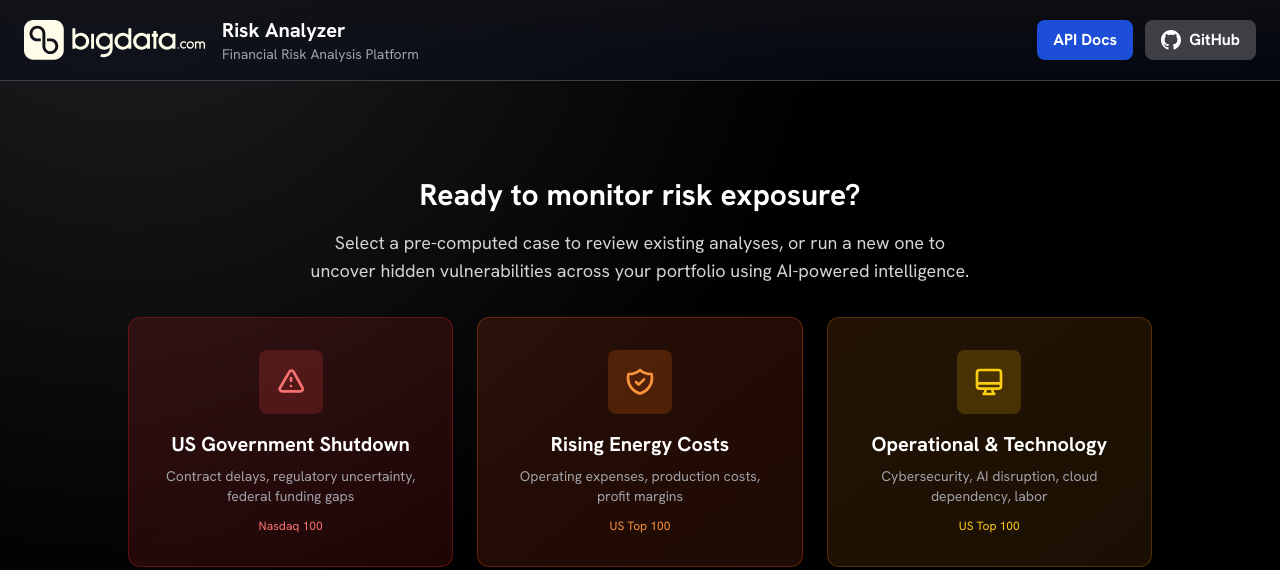
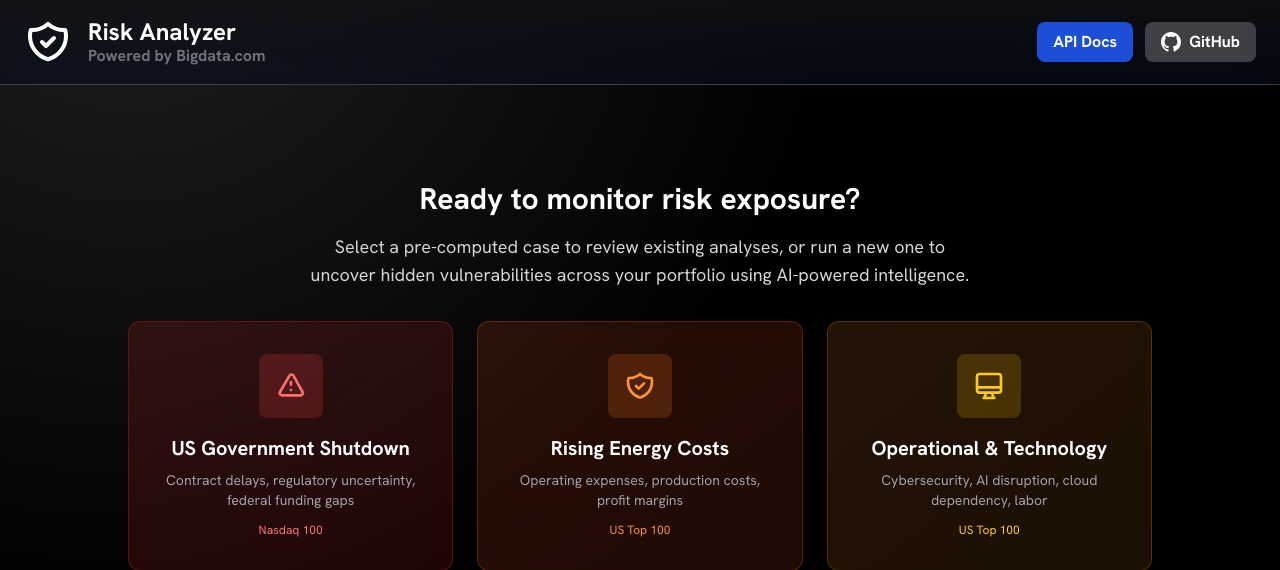
Before and after one commit to Bigdata-com/bigdata-risk-analyzer, a Python web app: template bigdata_risk_analyzer/templates/api/index.html.jinja in a window 1280 px wide. Shown: the top 570 px of the page. Run offline with Jinja, Linux system fonts and the light colour scheme; the template is opened without the code that fills it, so the values that code supplies are empty; some libraries are stand-ins or nearby versions.

Commit message:
logo changes (#24)
* new logo. powered by bigdata

* changelog

* Reorder tabs. Taxonomy second

---------

Co-authored-by: jaldana <jaldana@ravenpack.com>

```diff
--- a/bigdata_risk_analyzer/templates/api/base.html.jinja
+++ b/bigdata_risk_analyzer/templates/api/base.html.jinja
@@ -104,16 +104,18 @@
 
 	<!-- Header 1: Brand & Navigation -->
 	<nav class="flex items-center justify-between px-6 py-4 border-b border-zinc-700 bg-gradient-to-b from-[#101116d9] to-[#080c1e99]" role="navigation" aria-label="main navigation">
-		<!-- Left: Logo + Title + Subtitle -->
-		<div class="flex items-center gap-4">
-			<a id="logo-link" class="inline-flex items-center gap-2 no-underline text-text font-semibold" href="/">
-				<img class="h-[40px] w-auto" alt="light logo" src="static/bigdata_logo.svg">
-			</a>
-			<div class="flex flex-col">
-				<h1 class="text-xl font-bold text-white">Risk Analyzer</h1>
-				<p class="text-sm text-zinc-400">Financial Risk Analysis Platform</p>
+		<!-- Left: Icon + Title + Subtitle -->
+		<a id="logo-link" class="inline-flex items-center gap-2 no-underline text-text font-semibold" href="/">
+			<div class="flex items-center gap-4">
+				<svg class="w-12 h-12 text-white" fill="none" stroke="currentColor" viewBox="0 0 24 24">
+					<path stroke-linecap="round" stroke-linejoin="round" stroke-width="2" d="M9 12l2 2 4-4m5.618-4.016A11.955 11.955 0 0112 2.944a11.955 11.955 0 01-8.618 3.04A12.02 12.02 0 003 9c0 5.591 3.824 10.29 9 11.622 5.176-1.332 9-6.03 9-11.622 0-1.042-.133-2.052-.382-3.016z"></path>
+				</svg>
+				<div class="flex flex-col gap-0.5">
+					<h1 class="text-2xl font-bold text-white">Risk Analyzer</h1>
+					<p class="text-base text-zinc-500 -mt-1.5">Powered by Bigdata.com</p>
+				</div>
 			</div>
-		</div>
+		</a>
 
 		<!-- Right: Navigation Buttons -->
 		<div class="flex items-center gap-3">
@@ -149,6 +151,7 @@
 <script>
 	const urlParams = new URLSearchParams(window.location.search);
 	const token = urlParams.get('token');
+
 	if (token) {
 		const logoLink = document.getElementById('logo-link');
 		logoLink.href = `/?token=${encodeURIComponent(token)}`;
--- a/bigdata_risk_analyzer/templates/api/index.html.jinja
+++ b/bigdata_risk_analyzer/templates/api/index.html.jinja
@@ -295,6 +295,13 @@
           </svg>
           Overview
         </button>
+        <button data-tab="mindmap"
+          class="flex items-center gap-2 px-4 py-3 rounded-lg font-medium text-sm transition-all duration-200 border-b-2 border-transparent text-zinc-400 hover:text-zinc-200">
+          <svg class="w-4 h-4" fill="none" stroke="currentColor" viewBox="0 0 24 24">
+            <path stroke-linecap="round" stroke-linejoin="round" stroke-width="2" d="M3 7v10a2 2 0 002 2h14a2 2 0 002-2V9a2 2 0 00-2-2h-6l-2-2H5a2 2 0 00-2 2z"></path>
+          </svg>
+          Taxonomy
+        </button>
         <button data-tab="summary"
           class="flex items-center gap-2 px-4 py-3 rounded-lg font-medium text-sm transition-all duration-200 border-b-2 border-transparent text-zinc-400 hover:text-zinc-200">
           <svg class="w-4 h-4" fill="none" stroke="currentColor" viewBox="0 0 24 24">
@@ -308,13 +315,6 @@
             <path stroke-linecap="round" stroke-linejoin="round" stroke-width="2" d="M19 21V5a2 2 0 00-2-2H7a2 2 0 00-2 2v16m14 0h2m-2 0h-5m-9 0H3m2 0h5M9 7h1m-1 4h1m4-4h1m-1 4h1m-5 10v-5a1 1 0 011-1h2a1 1 0 011 1v5m-4 0h4"></path>
           </svg>
           Company Screener
-        </button>
-        <button data-tab="mindmap"
-          class="flex items-center gap-2 px-4 py-3 rounded-lg font-medium text-sm transition-all duration-200 border-b-2 border-transparent text-zinc-400 hover:text-zinc-200">
-          <svg class="w-4 h-4" fill="none" stroke="currentColor" viewBox="0 0 24 24">
-            <path stroke-linecap="round" stroke-linejoin="round" stroke-width="2" d="M3 7v10a2 2 0 002 2h14a2 2 0 002-2V9a2 2 0 00-2-2h-6l-2-2H5a2 2 0 00-2 2z"></path>
-          </svg>
-          Taxonomy
         </button>
         <button data-tab="evidence"
           class="flex items-center gap-2 px-4 py-3 rounded-lg font-medium text-sm transition-all duration-200 border-b-2 border-transparent text-zinc-400 hover:text-zinc-200">
@@ -557,14 +557,15 @@
             <div class="grid md:grid-cols-3 gap-6">
               <div class="bg-zinc-800/50 rounded-lg p-6 border border-zinc-700">
                 <h4 class="text-lg font-semibold text-white mb-3 flex items-center gap-2">
-                  <span class="w-3 h-3 bg-blue-500 rounded-full"></span>
-                  Composite Score
+                  <span class="w-3 h-3 bg-red-500 rounded-full"></span>
+                  Raw Score
                 </h4>
                 <p class="text-zinc-300 text-sm leading-relaxed mb-3">
-                  The sum of all risk factor scores for a company, representing total exposure to the risk scenario.
+                  <strong>Total volume of evidence found.</strong> Represents the sum of all identified and processed text chunks linking a company to any risk type across the entire analysis.
                 </p>
-                <div class="bg-blue-500/10 border border-blue-500/30 rounded-lg p-3">
-                  <p class="text-blue-300 text-xs"><strong>Calculation:</strong> Sum of all risk factor scores for comprehensive exposure assessment</p>
+                <div class="bg-red-500/10 border border-red-500/30 rounded-lg p-3">
+                  <p class="text-red-300 text-xs"><strong>Formula:</strong> Sum of all evidence scores across all risk types for this company</p>
+                  <p class="text-red-300 text-xs mt-1"><strong>Example:</strong> If a company has evidence scores of [5, 3, 2] for 3 risks, Raw Score = 10</p>
                 </div>
               </div>
 
@@ -574,23 +575,25 @@
                   Coverage Score
                 </h4>
                 <p class="text-zinc-300 text-sm leading-relaxed mb-3">
-                  The fraction of risk factors a company is exposed to, indicating breadth of exposure.
+                  <strong>Breadth of risk exposure.</strong> Shows the proportion of risk types that affect a company, revealing whether exposure is narrow or broad across categories.
                 </p>
                 <div class="bg-green-500/10 border border-green-500/30 rounded-lg p-3">
-                  <p class="text-green-300 text-xs"><strong>Calculation:</strong> Percentage of risk factors the company is exposed to</p>
+                  <p class="text-green-300 text-xs"><strong>Formula:</strong> (Number of risks with evidence) ÷ (Total number of risks) × 100%</p>
+                  <p class="text-green-300 text-xs mt-1"><strong>Example:</strong> If a company is exposed to 3 out of 10 risk types, Coverage Score = 30%</p>
                 </div>
               </div>
 
               <div class="bg-zinc-800/50 rounded-lg p-6 border border-zinc-700">
                 <h4 class="text-lg font-semibold text-white mb-3 flex items-center gap-2">
-                  <span class="w-3 h-3 bg-amber-500 rounded-full"></span>
+                  <span class="w-3 h-3 bg-purple-500 rounded-full"></span>
                   Intensity Score
                 </h4>
                 <p class="text-zinc-300 text-sm leading-relaxed mb-3">
-                  The average normalized evidence per risk factor, indicating depth of exposure.
+                  <strong>Depth of exposure weighted by risk frequency.</strong> Concentrated evidence in commonly-seen risks across companies yields higher scores than evidence scattered across less common risks.
                 </p>
-                <div class="bg-amber-500/10 border border-amber-500/30 rounded-lg p-3">
-                  <p class="text-amber-300 text-xs"><strong>Calculation:</strong> Average normalized evidence strength across risk factors</p>
+                <div class="bg-purple-500/10 border border-purple-500/30 rounded-lg p-3">
+                  <p class="text-purple-300 text-xs"><strong>Formula:</strong> Weighted average of evidence scores, where frequently-observed risks have higher weight</p>
+                  <p class="text-purple-300 text-xs mt-1"><strong>Example:</strong> A company with concentrated evidence in common risks scores higher than one with the same total evidence spread across rare risks</p>
                 </div>
               </div>
             </div>
@@ -748,7 +751,7 @@
         <button onclick="loadQuickStartTemplate('us-gov-shutdown')"
           class="w-full text-left px-4 py-3 bg-red-600/20 hover:bg-red-600/30 border border-red-600/30 rounded-lg transition-colors">
           <div class="font-medium text-white">US Government Shutdown</div>
-          <div class="text-xs text-zinc-400">US Top 100</div>
+          <div class="text-xs text-zinc-400">Nasdaq 100</div>
         </button>
         <button onclick="loadQuickStartTemplate('energy-cost')"
           class="w-full text-left px-4 py-3 bg-orange-600/20 hover:bg-orange-600/30 border border-orange-600/30 rounded-lg transition-colors">
--- a/pyproject.toml
+++ b/pyproject.toml
@@ -1,6 +1,6 @@
 [project]
 name = "bigdata_risk_analyzer"
-version = "2.3.6"
+version = "2.3.7"
 description = "Identify corportate exposure to uncertain scenarios and risk channels, grounded on thousands of sources provided by Bigdata.com"
 authors = [{name = "jaldana", email = "jaldana@ravenpack.com"}]
 readme = "README.md"
```
Also changed, not shown: CHANGELOG.md, 1 other file.
